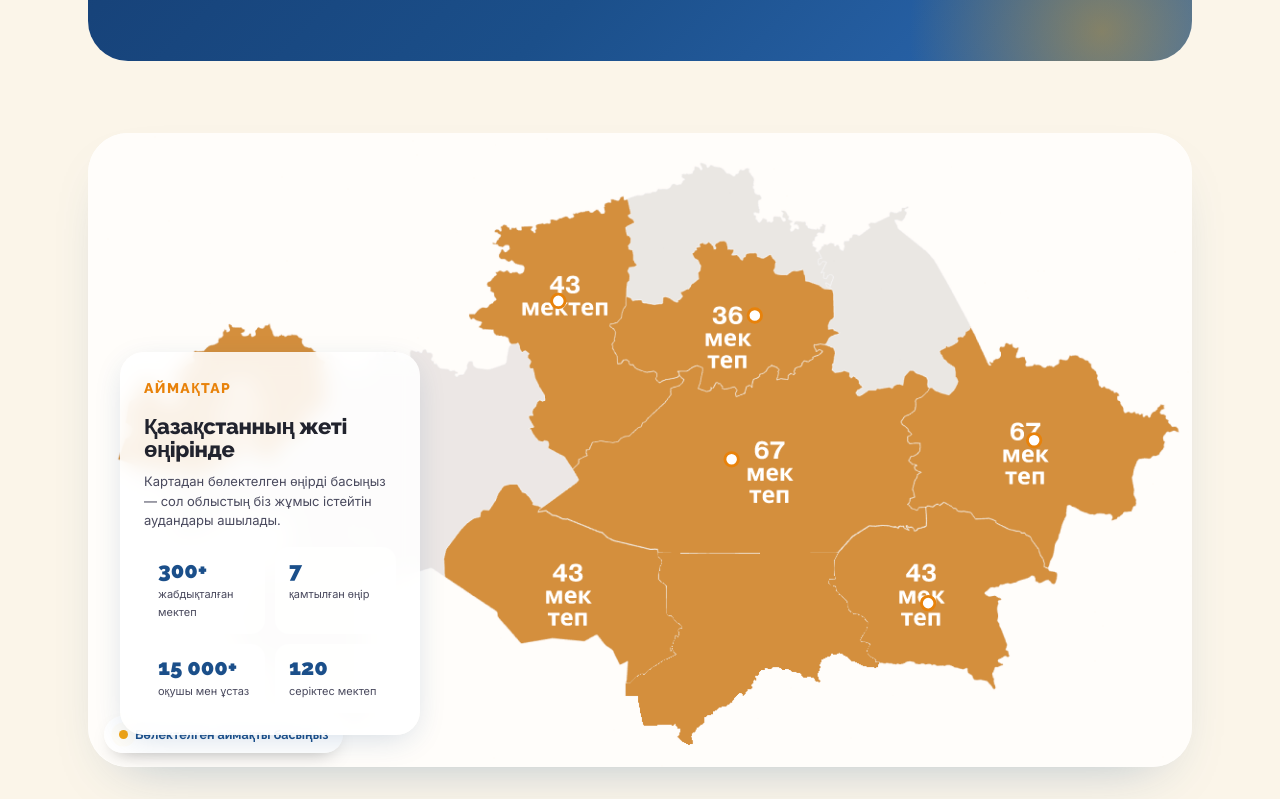
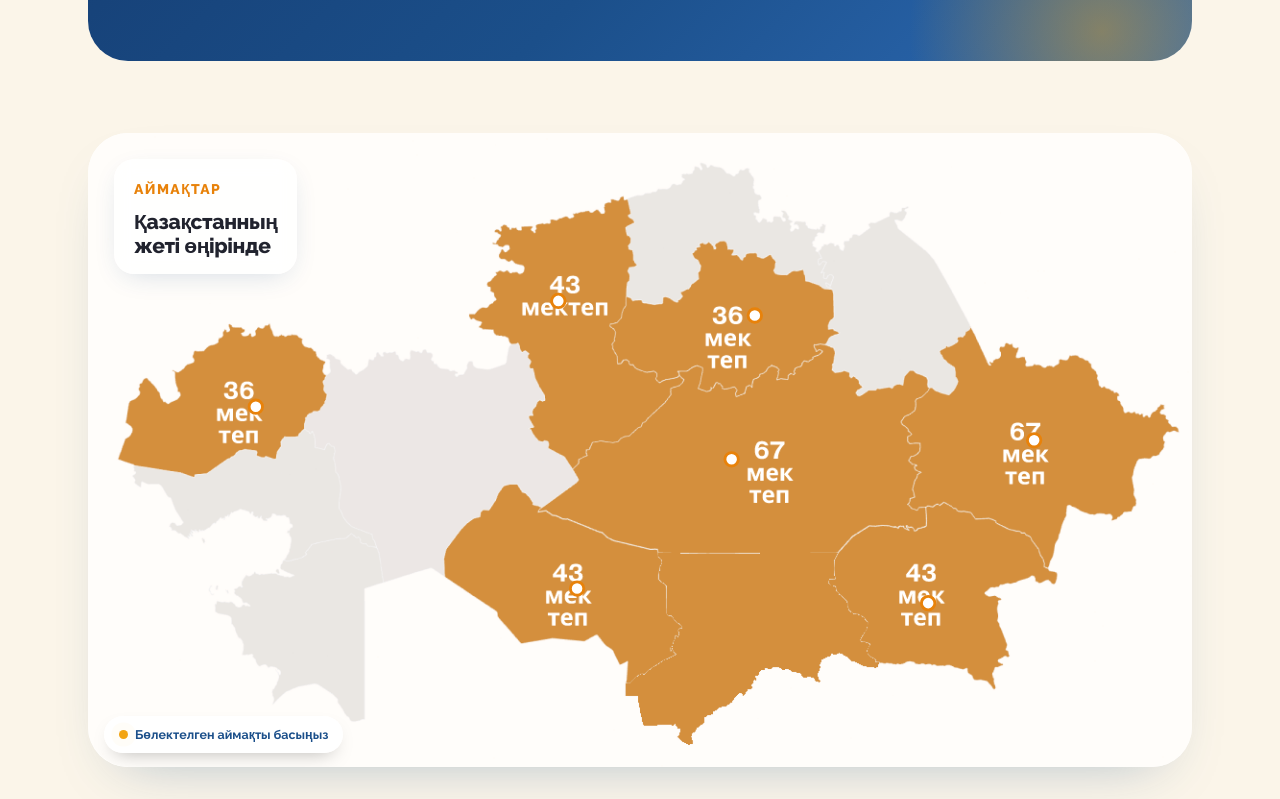
Before and after one commit to Eldar0904/Aul-Bilim, a plain HTML site: page index.html in a window 1280 px wide. Shown: the part 3481-4280 px from the top of the page. Drawn offline with Linux system fonts and the light colour scheme; no server answers.

Commit message:
Refactor map section and update styles
- Simplified the map introduction in index.html by modifying the header structure.
- Updated the map.js file to replace Turkistan Region with Kyzylorda Region, including its districts.
- Adjusted CSS styles in steppe.css for the map column and improved layout for better visual consistency.

```diff
--- a/index.html
+++ b/index.html
@@ -167,14 +167,7 @@
         <div class="map-col">
           <div class="map-intro" id="map-intro">
             <span class="kicker"><span lang="kk">Аймақтар</span><span lang="en">Where we work</span></span>
-            <h2 style="font-size:22px; letter-spacing:-0.02em; margin-bottom:10px;"><span lang="kk">Қазақстанның жеті өңірінде</span><span lang="en">Across seven regions of Kazakhstan</span></h2>
-            <p style="font-size:13px; line-height:1.5; margin-bottom:0;"><span lang="kk">Картадан бөлектелген өңірді басыңыз — сол облыстың біз жұмыс істейтін аудандары ашылады.</span><span lang="en">Click any highlighted region on the map — the districts we work in across that oblast will open up.</span></p>
-            <div class="map-stats">
-              <div class="s"><div class="n">300+</div><div class="l"><span lang="kk">жабдықталған мектеп</span><span lang="en">schools equipped</span></div></div>
-              <div class="s"><div class="n">7</div><div class="l"><span lang="kk">қамтылған өңір</span><span lang="en">regions reached</span></div></div>
-              <div class="s"><div class="n">15&nbsp;000+</div><div class="l"><span lang="kk">оқушы мен ұстаз</span><span lang="en">students &amp; teachers</span></div></div>
-              <div class="s"><div class="n">120</div><div class="l"><span lang="kk">серіктес мектеп</span><span lang="en">partner schools</span></div></div>
-            </div>
+            <h2><span lang="kk">Қазақстанның<br>жеті өңірінде</span><span lang="en">Across seven<br>regions</span></h2>
           </div>
           <div class="region-panel" id="region-panel"></div>
         </div>
--- a/map.js
+++ b/map.js
@@ -76,10 +76,23 @@
       ]
     },
     {
+      id: 'kyzylorda', kk: 'Қызылорда облысы', en: 'Kyzylorda Region', total: 43,
+      cx: 0.443, cy: 0.719,
+      poly: '516,324 521,326 614,436 593,437 597,445 593,464 601,471 602,500 618,513 614,516 614,523 611,523 606,535 611,542 580,562 573,563 564,572 561,572 562,550 553,552 547,538 531,522 517,528 480,525 451,530 430,507 423,495 374,463 371,457 371,440 375,430 396,405 408,400 411,393 419,391 432,368 447,366 463,387 473,390 511,361 498,338 480,327',
+      districts: [
+        { kk: 'Арал', en: 'Aral', n: 7 },
+        { kk: 'Қазалы', en: 'Kazaly', n: 7 },
+        { kk: 'Қармақшы', en: 'Karmakshy', n: 7 },
+        { kk: 'Жалағаш', en: 'Zhalagash', n: 7 },
+        { kk: 'Сырдария', en: 'Syrdarya', n: 8 },
+        { kk: 'Шиелі', en: 'Shieli', n: 7 }
+      ]
+    },
+    {
       id: 'turkistan', kk: 'Түркістан облысы', en: 'Turkistan Region', total: 43,
       noPin: true,
-      cx: 0.443, cy: 0.719,
-      poly: '516,324 521,326 614,436 593,437 597,445 593,464 601,471 602,500 618,513 614,516 614,523 611,523 606,535 611,542 580,562 573,563 564,572 561,572 562,550 553,552 547,538 531,522 517,528 480,525 451,530 430,507 423,495 374,463 371,457 371,440 375,430 396,405 408,400 411,393 419,391 432,368 447,366 463,387 473,390 511,361 498,338 480,327',
+      cx: 0.548, cy: 0.815,
+      poly: '594,437 690,437 690,560 685,581 660,598 640,614 620,632 615,629 578,613 575,597 560,581 560,573 573,565 587,557 599,549 612,533 615,517 614,509 604,501 603,477 595,461',
       districts: [
         { kk: 'Сайрам', en: 'Sairam', n: 8 },
         { kk: 'Сарыағаш', en: 'Saryagash', n: 8 },
@@ -92,8 +105,8 @@
     {
       id: 'jambyl', kk: 'Жамбыл облысы', en: 'Jambyl Region', total: 32,
       noPin: true,
-      cx: 0.601, cy: 0.81,
-      poly: '614,436 757,436 758,435 781,437 779,463 771,467 779,472 780,477 791,487 792,495 796,499 806,502 812,514 812,542 820,549 848,552 852,576 818,604 772,628 716,642 660,635 612,614 580,592 561,572 564,572 573,563 580,562 611,542 606,535 611,523 614,523 614,516 618,513 602,500 601,471 593,464 597,445 593,437',
+      cx: 0.643, cy: 0.758,
+      poly: '690,437 780,437 776,453 771,469 779,477 787,485 790,493 801,501 811,509 809,517 804,525 813,533 811,541 819,549 761,557 759,565 691,573 690,560',
       districts: [
         { kk: 'Байзақ', en: 'Baizak', n: 6 },
         { kk: 'Жамбыл', en: 'Zhambyl', n: 5 },
--- a/steppe.css
+++ b/steppe.css
@@ -266,13 +266,10 @@ section.block { position: relative; z-index: 2; padding: 72px 0; }
 .map-grid { display: grid; grid-template-columns: 1fr; position: relative; }
 .map-wrap { position: relative; order: 1; }
 .map-wrap img { width: 100%; display: block; filter: hue-rotate(168deg) saturate(1.08) brightness(1.02); }
-.map-stats { display: grid; grid-template-columns: 1fr 1fr; gap: 10px; margin-top: 16px; }
-.map-stats .s { background: rgba(255,255,255,0.7); border-radius: 14px; padding: 12px 14px; }
-.map-stats .s .n { font-family: var(--fh); font-weight: 900; font-size: 22px; color: var(--primary); line-height: 1; }
-.map-stats .s .l { font-size: 11px; margin-top: 4px; }
-
 /* ---------- INTERACTIVE MAP ---------- */
-.map-col { position: absolute; bottom: 32px; left: 32px; z-index: 4; max-width: 300px; background: rgba(255,255,255,0.88); backdrop-filter: blur(10px); -webkit-backdrop-filter: blur(10px); border-radius: 24px; padding: 22px 24px; box-shadow: 0 8px 32px -8px rgba(27,79,138,0.22); }
+.map-col { position: absolute; top: 26px; left: 26px; z-index: 4; max-width: 250px; background: rgba(255,255,255,0.82); backdrop-filter: blur(10px); -webkit-backdrop-filter: blur(10px); border-radius: 20px; padding: 16px 20px; box-shadow: 0 8px 28px -10px rgba(27,79,138,0.22); }
+.map-intro .kicker { margin-bottom: 8px; }
+.map-intro h2 { font-size: 21px; line-height: 1.15; letter-spacing: -0.02em; margin: 0; }
 .map-stage { position: relative; overflow: hidden; border-radius: 0; }
 .map-pan { position: relative; transform-origin: 0 0; transition: transform .72s cubic-bezier(.16,.84,.34,1); will-change: transform; }
 .map-pan img { display: block; width: 100%; }
@@ -518,9 +515,8 @@ footer.site { background: var(--ink); color: rgba(255,255,255,0.66); padding: 60
   .hero h1 { font-size: 40px; }
   .head h2 { font-size: 34px; }
   .why, .form-card { padding: 40px 26px; }
-  .map-col { left: 16px; bottom: 16px; max-width: 240px; padding: 16px 18px; }
-  .map-stats .s .n { font-size: 18px; }
-  .map-stats { gap: 8px; }
+  .map-col { left: 14px; top: 14px; max-width: 210px; padding: 13px 16px; }
+  .map-intro h2 { font-size: 18px; }
   .form-grid { grid-template-columns: 1fr; }
   .partner-cta .card { padding: 48px 26px; }
   .hero-badge { left: 0; }
```
